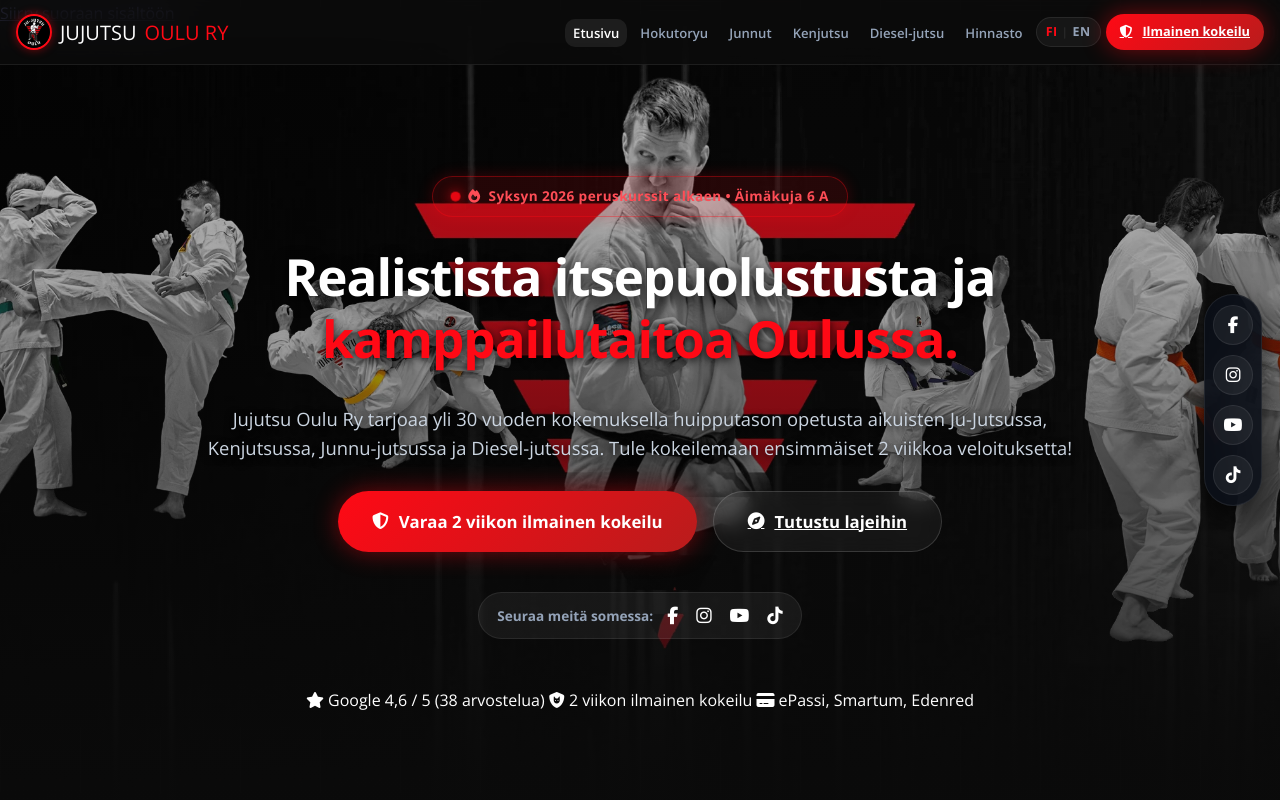
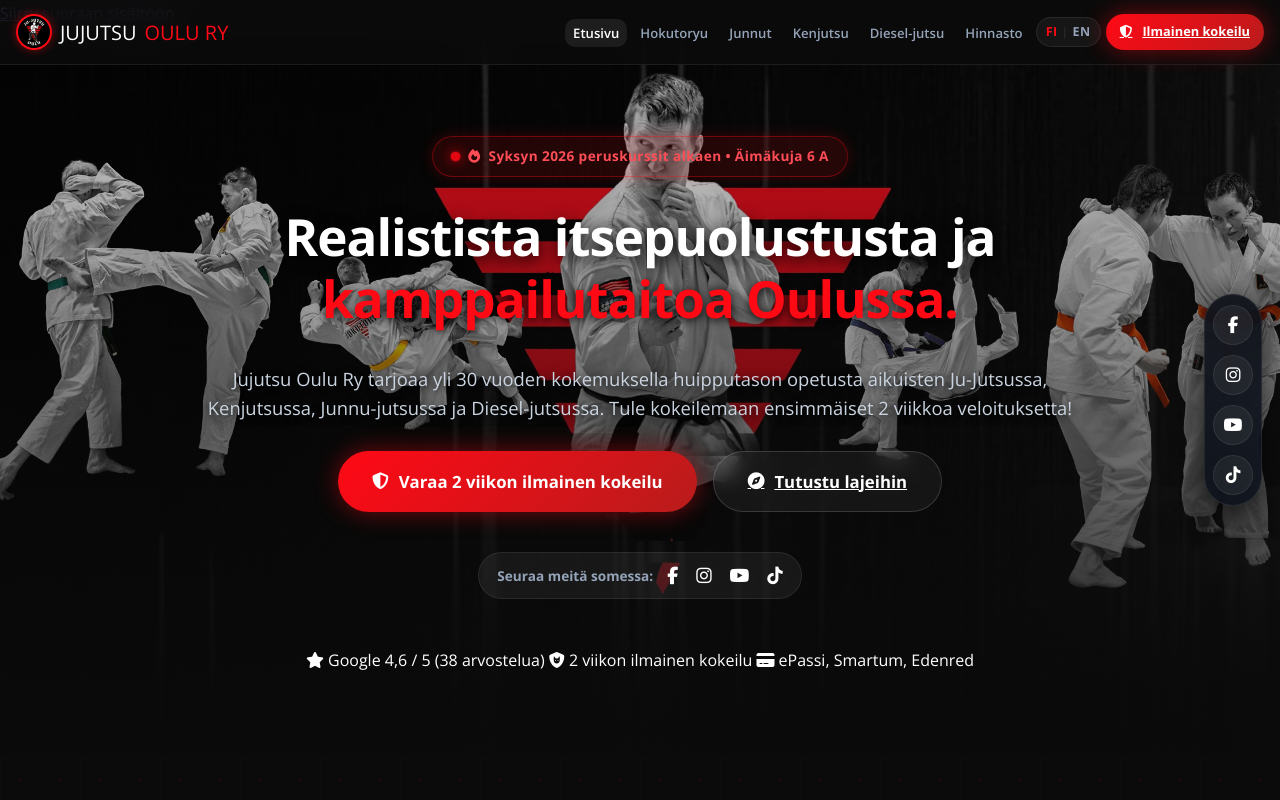
Before and after one commit to tftsakkinen-collab/oulun-jujutsu-redesign, a plain HTML site: page index.html in a window 1280 px wide. Shown: the top 800 px of the page. Drawn offline with nearby package versions, Linux system fonts and the light colour scheme.

Commit message:
fix(layout): adjust hero top padding to 110px and remove empty space above hero content on diesel.html

```diff
--- a/index.html
+++ b/index.html
@@ -117,7 +117,7 @@
   <main id="main">
 
     <!-- 1. Hero Section -->
-    <section class="hero" style="min-height: 85vh; padding-top: 150px;">
+    <section class="hero" style="min-height: auto; padding-top: 110px; padding-bottom: 50px;">
       <div class="hero-bg" style="background-image: url('assets/oulunjujutsu-www-hero2.webp');"></div>
       <div class="hero-overlay"></div>
 
--- a/styles.css
+++ b/styles.css
@@ -411,10 +411,10 @@
 /* Hero Section */
 .hero {
   position: relative;
-  min-height: 100vh;
-  display: flex;
-  align-items: flex-end;
-  padding: 340px 0 80px 0;
+  min-height: 75vh;
+  display: flex;
+  align-items: center;
+  padding: 120px 0 60px 0;
   overflow: hidden;
 }
 
```
Also changed, not shown: diesel.html (+1 -1 lines), jujutsu.html (+1 -1 lines), junnut.html (+1 -1 lines), kenjutsu.html (+1 -1 lines).
